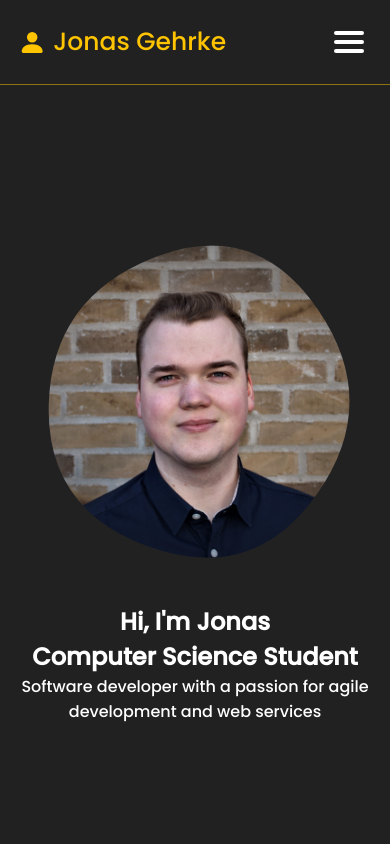
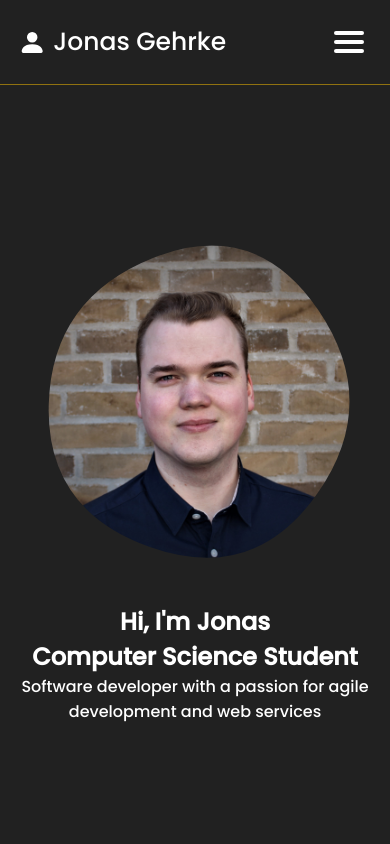
Before and after one commit to jonasegehrke/react-portfolio, a React (Create React App) app: page / in a window 390 px wide. In both pictures the pointer is over the link "Jonas Gehrke". Shown: the top 844 px of the page. Built offline with nearby package versions, Linux system fonts and the light colour scheme; a web font is replaced by a local one.

Commit message:
removed hover effect from logo on mobile

```diff
--- a/src/App.css
+++ b/src/App.css
@@ -209,8 +209,6 @@ body{
     opacity: 0.5;
 }
 
-
-
 .nav_links .nav-item .nav-anchor, .logo-anchor{
     transition: all 0.3s ease 0s;
     text-decoration: none;
@@ -304,9 +302,18 @@ nav{
     transform: rotate(-45deg) ;
 }
 
+@media (min-width: 767.98px) {
+
+}
+
 @media (max-width: 767.98px) {
     nav{
         position: relative;
+    }
+
+    .nav-item:hover .nav-anchor:hover,
+    .logo-anchor:hover, .logo-icon:hover{
+        color: var(--nav-font-color) !important;
     }
 
     .nav_links{
--- a/src/components/NavBar.js
+++ b/src/components/NavBar.js
@@ -7,6 +7,8 @@ export default function NavBar({setStickyPage}) {
     const [isBigScreen, setIsBigScreen] = useState(true)
     const menuButtonRef = useRef()
     const navLinksRef = useRef()
+
+
 
 
     function handleMenuOpen() {
```
